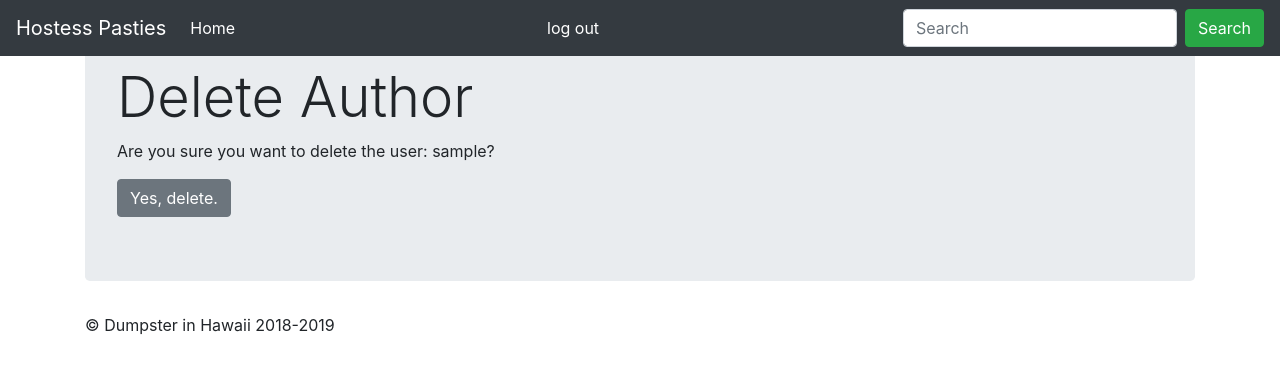
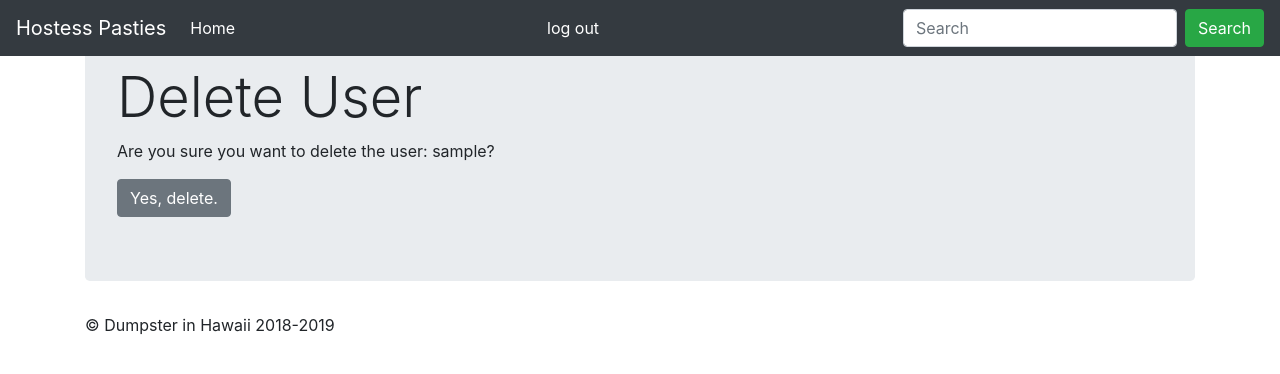
Before and after one commit to GitterAlex/PastingBin, a Django app: page /HostessPasties/delete/ in a window 1280 px wide. Shown: the top 374 px of the page. Run offline with Django 3.2, Linux system fonts and the light colour scheme; the visitor is signed in with stand-in values (Sample User, id 1); some libraries are stand-ins or nearby versions.

Commit message:
Quick spelling error correction

```diff
--- a/PastingBin/templates/webpages/user_confirm_delete.html
+++ b/PastingBin/templates/webpages/user_confirm_delete.html
@@ -4,7 +4,7 @@
 <div class="container">
   <div class="jumbotron">
     {% if user.is_authenticated %}
-    <h1 class="display-4">Delete Author</h1>
+    <h1 class="display-4">Delete User</h1>
 
     <p>Are you sure you want to delete the user: {{ user.username }}?</p>
 
```
